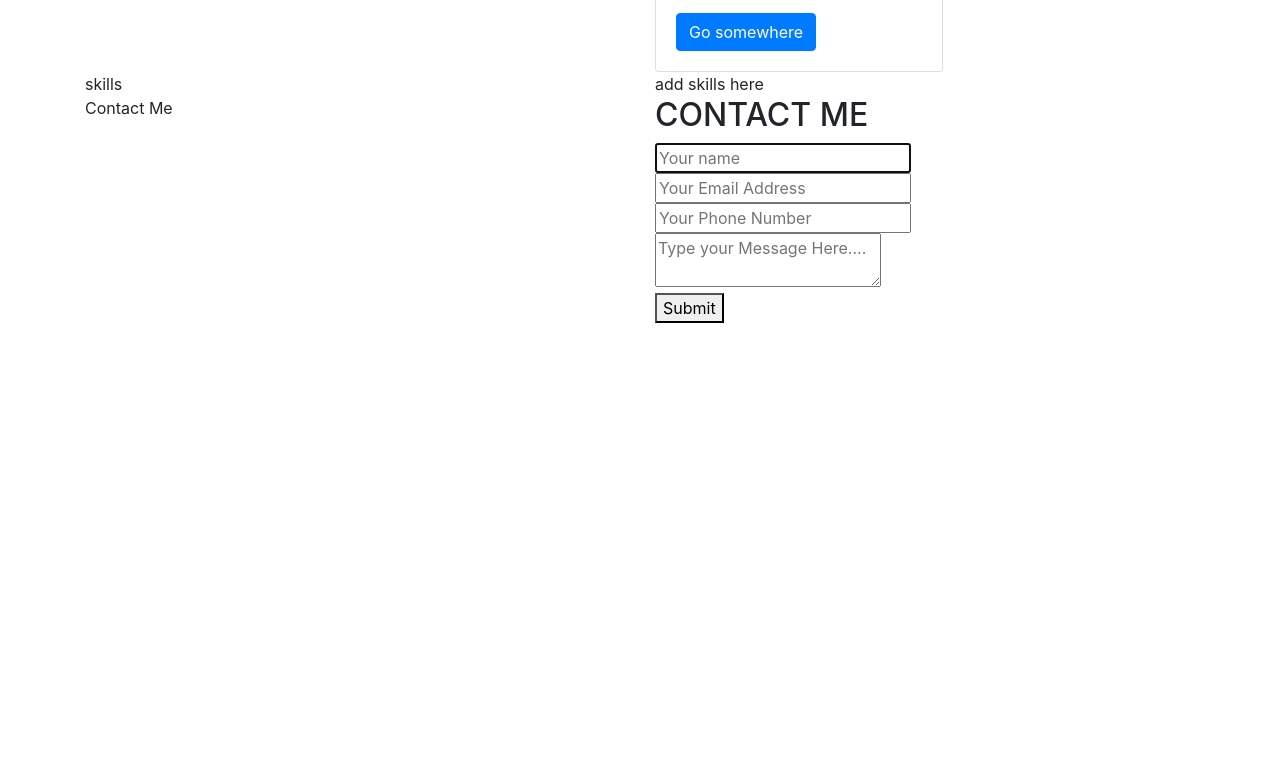
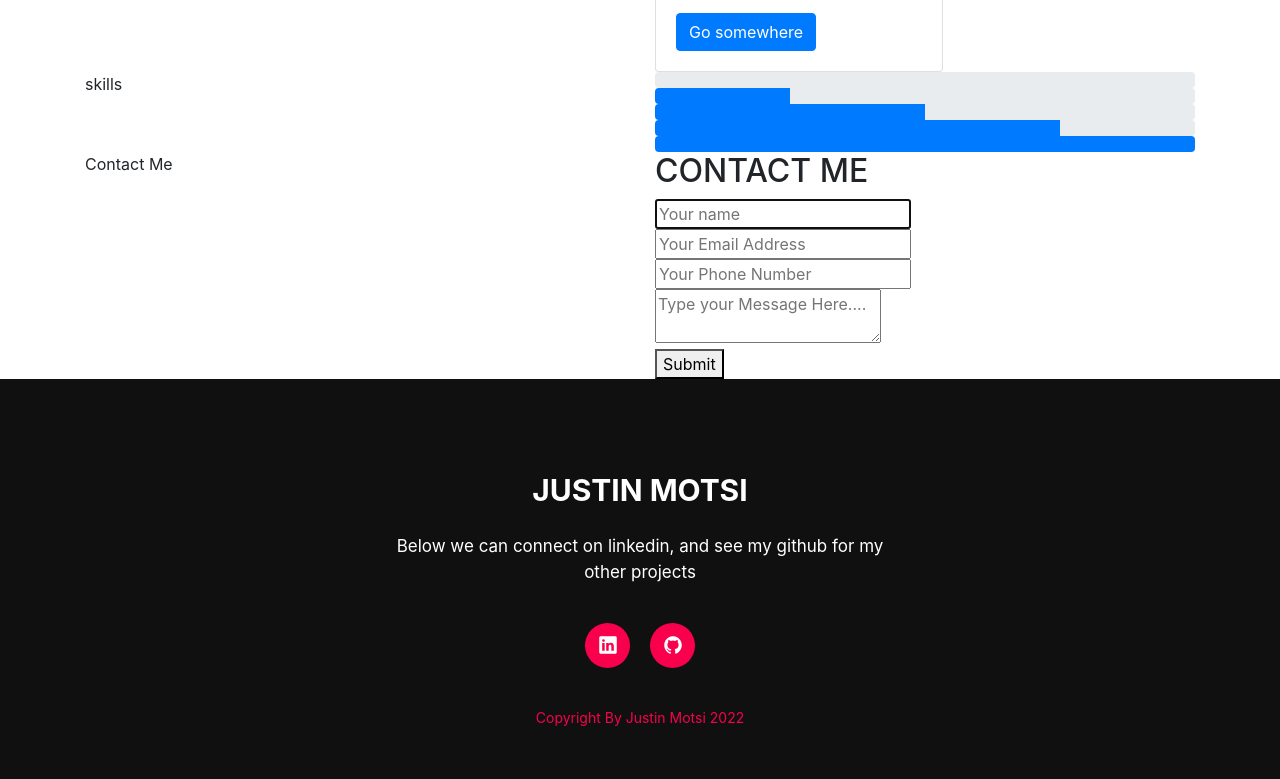
Before and after one commit to Jmotsi/Bootstrap-Portfolio, a plain HTML site: page index.html in a window 1280 px wide. Shown: the part 2409-3188 px from the top of the page. Before the commit the page ends 2732 px from the top, so only its background shows below. Drawn offline with nearby package versions, Linux system fonts and the light colour scheme.

Commit message:
added css styling to the footer bar in styles.css file.

```diff
--- a/css/styles.css
+++ b/css/styles.css
@@ -0,0 +1,49 @@
+footer{
+	position: relative;
+	width: 100%;
+	height: 400px;
+	background: #101010;
+	display: flex;
+	flex-direction: column;
+	align-items: center;
+	justify-content: center;
+}
+footer p:nth-child(1){
+	font-size: 30px;
+	color: white;
+	margin-bottom: 20px;
+	font-weight: bold;
+}
+footer p:nth-child(2){
+	color: white;
+	font-size: 17px;
+	width: 500px;
+	text-align: center;
+	line-height: 26px;
+}
+.social{
+	display: flex;
+}
+.social a{
+	width: 45px;
+	height: 45px;
+	display: flex;
+	align-items: center;
+	justify-content: center;
+	background:  #f9004d;
+	border-radius: 50%;
+	margin: 22px 10px;
+	color: white;
+	text-decoration: none;
+	font-size: 20px;
+}
+.social a:hover{
+	transform: scale(1.3);
+	transition: .3s;
+}
+.end{
+	position: absolute;
+	color:#f9004d;
+	bottom: 35px;
+	font-size: 14px;
+}
--- a/index.html
+++ b/index.html
@@ -6,6 +6,7 @@
     <meta name="viewport" content="width=device-width, initial-scale=1.0">
     <title>Document</title>
     <link rel="stylesheet" href="https://cdn.jsdelivr.net/npm/bootstrap@4.1.3/dist/css/bootstrap.min.css" integrity="sha384-MCw98/SFnGE8fJT3GXwEOngsV7Zt27NXFoaoApmYm81iuXoPkFOJwJ8ERdknLPMO" crossorigin="anonymous">
+    <link rel="stylesheet" type="text/css" href="/css/styles.css"/>
 </head>
 <body>
 
@@ -112,7 +113,21 @@
             skills
           </div>
           <div class="col-sm">
-            add skills here
+            <div class="progress">
+                <div class="progress-bar" role="progressbar" aria-valuenow="0" aria-valuemin="0" aria-valuemax="100"></div>
+              </div>
+              <div class="progress">
+                <div class="progress-bar" role="progressbar" style="width: 25%" aria-valuenow="25" aria-valuemin="0" aria-valuemax="100"></div>
+              </div>
+              <div class="progress">
+                <div class="progress-bar" role="progressbar" style="width: 50%" aria-valuenow="50" aria-valuemin="0" aria-valuemax="100"></div>
+              </div>
+              <div class="progress">
+                <div class="progress-bar" role="progressbar" style="width: 75%" aria-valuenow="75" aria-valuemin="0" aria-valuemax="100"></div>
+              </div>
+              <div class="progress">
+                <div class="progress-bar" role="progressbar" style="width: 100%" aria-valuenow="100" aria-valuemin="0" aria-valuemax="100"></div>
+              </div>
           </div>
         </div>
       </div>
@@ -148,13 +163,25 @@
                 </div>
           </div>
         </div>
-      </div>
+
+        <footer>
+            <p>JUSTIN MOTSI</p>
+            <p>Below we can connect on linkedin, and see my github for my other projects</p>
+            <div class="social">
+                <a href="#"><ion-icon name="logo-linkedin"></ion-icon></a>
+                <a href="#"><ion-icon name="logo-github"></ion-icon></a>
+            </div>
+            <p class="end">Copyright By Justin Motsi 2022</p>
+        </footer>
+
 
 
 
 <script src="https://code.jquery.com/jquery-3.3.1.slim.min.js" integrity="sha384-q8i/X+965DzO0rT7abK41JStQIAqVgRVzpbzo5smXKp4YfRvH+8abtTE1Pi6jizo" crossorigin="anonymous"></script>
 <script src="https://cdn.jsdelivr.net/npm/popper.js@1.14.3/dist/umd/popper.min.js" integrity="sha384-ZMP7rVo3mIykV+2+9J3UJ46jBk0WLaUAdn689aCwoqbBJiSnjAK/l8WvCWPIPm49" crossorigin="anonymous"></script>
 <script src="https://cdn.jsdelivr.net/npm/bootstrap@4.1.3/dist/js/bootstrap.min.js" integrity="sha384-ChfqqxuZUCnJSK3+MXmPNIyE6ZbWh2IMqE241rYiqJxyMiZ6OW/JmZQ5stwEULTy" crossorigin="anonymous"></script>
+<script type="module" src="https://unpkg.com/ionicons@5.5.2/dist/ionicons/ionicons.esm.js"></script>
+<script nomodule src="https://unpkg.com/ionicons@5.5.2/dist/ionicons/ionicons.js"></script>
 
 </body>
 </html>
```
